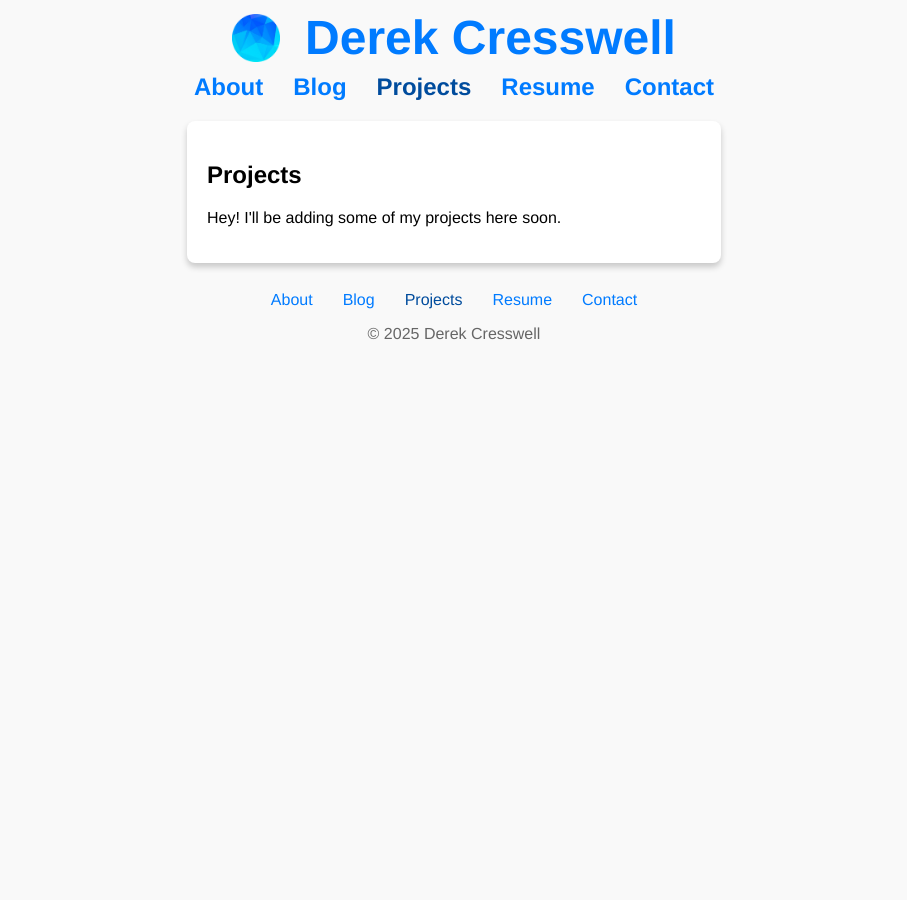
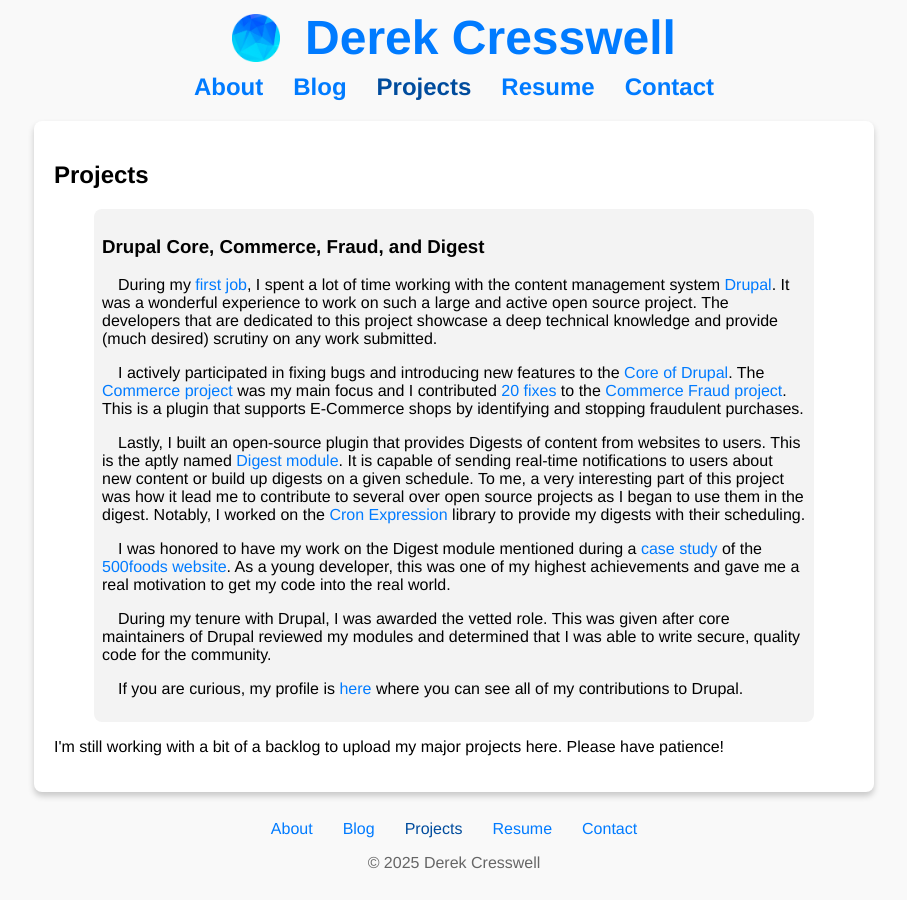
Before and after one commit to DerekCresswell/DerekCresswell.github.io, a Jekyll site: the page built from projects.html, in a window 1280 px wide. Shown: the whole page, without its empty margins (186-1093 px from the left). Built offline with Jekyll 4.4.1, drawn with Linux system fonts in a browser that asks for light colours.

Commit message:
Adds Drupal projects

```diff
--- a/projects.html
+++ b/projects.html
@@ -2,23 +2,51 @@
 layout: default
 title: Projects
 ---
+{% assign projects = "" | split: "" %}
+
+{% capture projects_capture %}
+<h3>Drupal Core, Commerce, Fraud, and Digest</h3>
+<div class="paragraphs">
+    <p>
+        During my <a href="/about.html#career">first job</a>, I spent a lot of time working with the content management system <a href="https://www.drupal.org">Drupal</a>.
+        It was a wonderful experience to work on such a large and active open source project.
+        The developers that are dedicated to this project showcase a deep technical knowledge and provide (much desired) scrutiny on any work submitted.
+    </p>
+    <p>
+        I actively participated in fixing bugs and introducing new features to the <a href="https://www.drupal.org/project/drupal">Core of Drupal</a>.
+        The <a href="https://www.drupal.org/project/commerce">Commerce project</a> was my main focus and I contributed <a href="https://www.drupal.org/u/derekcresswell/issue-credits/2475121">20 fixes</a> to the <a href="https://www.drupal.org/project/commerce_fraud">Commerce Fraud project</a>.
+        This is a plugin that supports E-Commerce shops by identifying and stopping fraudulent purchases.
+    </p>
+    <p>
+        Lastly, I built an open-source plugin that provides Digests of content from websites to users.
+        This is the aptly named <a href="https://www.drupal.org/project/digest">Digest module</a>.
+        It is capable of sending real-time notifications to users about new content or build up digests on a given schedule.
+        To me, a very interesting part of this project was how it lead me to contribute to several over open source projects as I began to use them in the digest.
+        Notably, I worked on the <a href="https://github.com/dragonmantank/cron-expression">Cron Expression</a> library to provide my digests with their scheduling.
+    </p>
+    <p>
+        I was honored to have my work on the Digest module mentioned during a <a href="https://www.drupal.org/case-study/500-foods-website">case study</a> of the <a href="https://www.500foods.com/">500foods website</a>.
+        As a young developer, this was one of my highest achievements and gave me a real motivation to get my code into the real world.
+    </p>
+    <p>
+        During my tenure with Drupal, I was awarded the vetted role.
+        This was given after core maintainers of Drupal reviewed my modules and determined that I was able to write secure, quality code for the community.
+    </p>
+    <p>
+        If you are curious, my profile is <a href="https://www.drupal.org/u/derekcresswell">here</a> where you can see all of my contributions to Drupal.
+    </p>
+</div>
+{% endcapture %}
+{% assign projects = projects | push: projects_capture %}
+
+<!-- Game design, OSS contrib -->
+
+{% include alternating_list.html
+    items=projects
+    empty_message="If you see this, say something. It shouldn't be here."
+%}
 
 <p>
-    Hey!
-    I'll be adding some of my projects here soon.
+    I'm still working with a bit of a backlog to upload my major projects here.
+    Please have patience!
 </p>
-
-<!--
-{% assign project_listings = "" | split: "" %}
-{% for project in site.data.projects %}
-    {% capture project_listing_capture %}
-        {% include project_listing.html project=project %}
-    {% endcapture %}
-    {% assign project_listings = project_listings | push: project_listing_capture %}
-{% endfor %}
-
-{% include alternating_list.html
-empty_message="No projects are listed right now. Check back soon..."
-items=project_listings
-%}
--->
```
